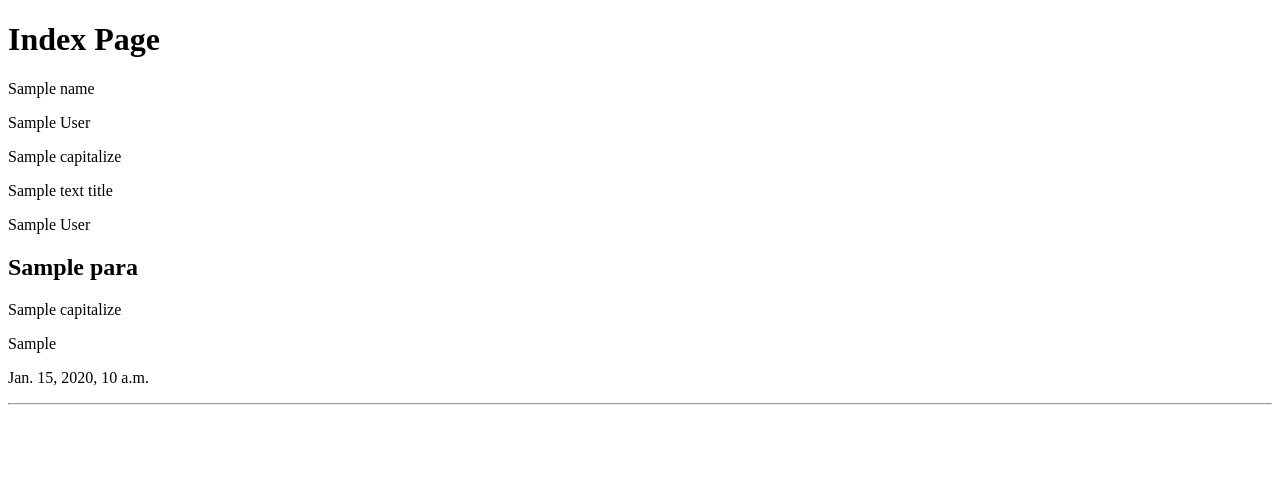
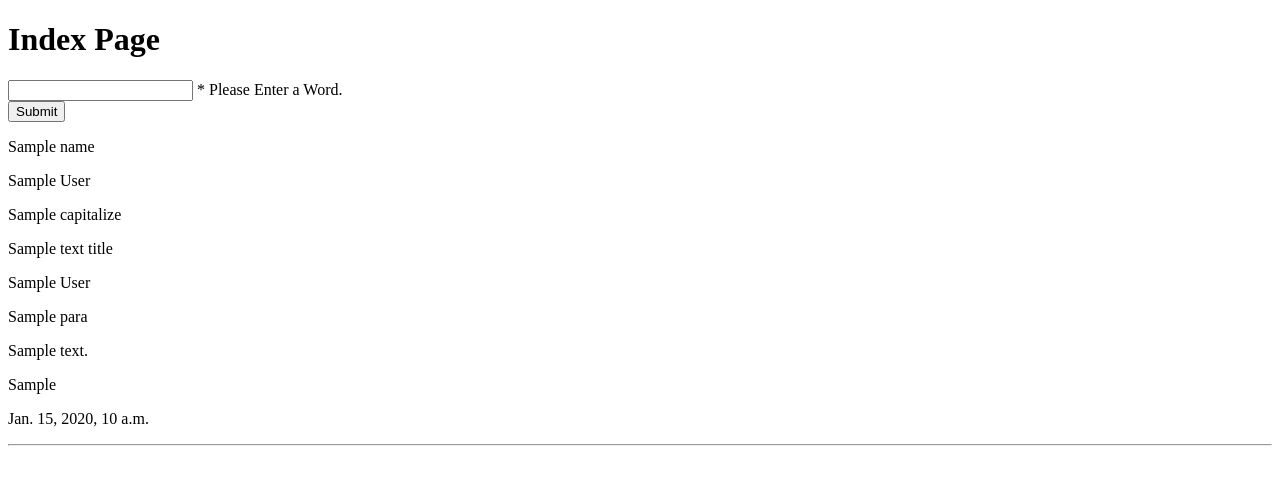
Before and after one commit to IoveSunny/web, a Django app: template sunny/text/templates/text_index.html in a window 1280 px wide. Shown: the top 485 px of the page. Run offline with Django 3.2, Linux system fonts and the light colour scheme; the template is opened without the code that fills it: most values are stand-ins (such as "Sample title", 1, 10 or a date in 2020).

Commit message:
Small Modify

```diff
--- a/sunny/text/templates/text_index.html
+++ b/sunny/text/templates/text_index.html
@@ -2,15 +2,18 @@
 
 {% block body%}
 	<h1>Index Page</h1>
-
+	<form action action="http://127.0.0.1:8000/word/search/" method="get">
+		<input type="text" name="search_word" /> * Please Enter a Word.<br />
+		<input type="submit" name="submit" values="Search" />
+	</form>
 	{% for text in texts %}
 		<p>{{text.book.name.title }}</p>
 		<p>{{text.book.author}}</p>
 		<p>{{text.unit.unit.capitalize }}</p>
 		<p>{{text.unit.text_title.title }}</p>
 		<p>{{text.unit.text_author}}</p>
-		<p><h2>{{text.para}}</h2></p>
-		<p>{{text.para_text.lstrip.capitalize }}</p>
+		<p>{{text.para}}</p>
+		<p>{{text.para_text}}</p>
 		<p>{{text.para_translation}}</p>
 		<p>{{text.add_time}}</p>
 		<hr>
```
Also changed, not shown: sunny/text/views.py (+4 -4 lines).
